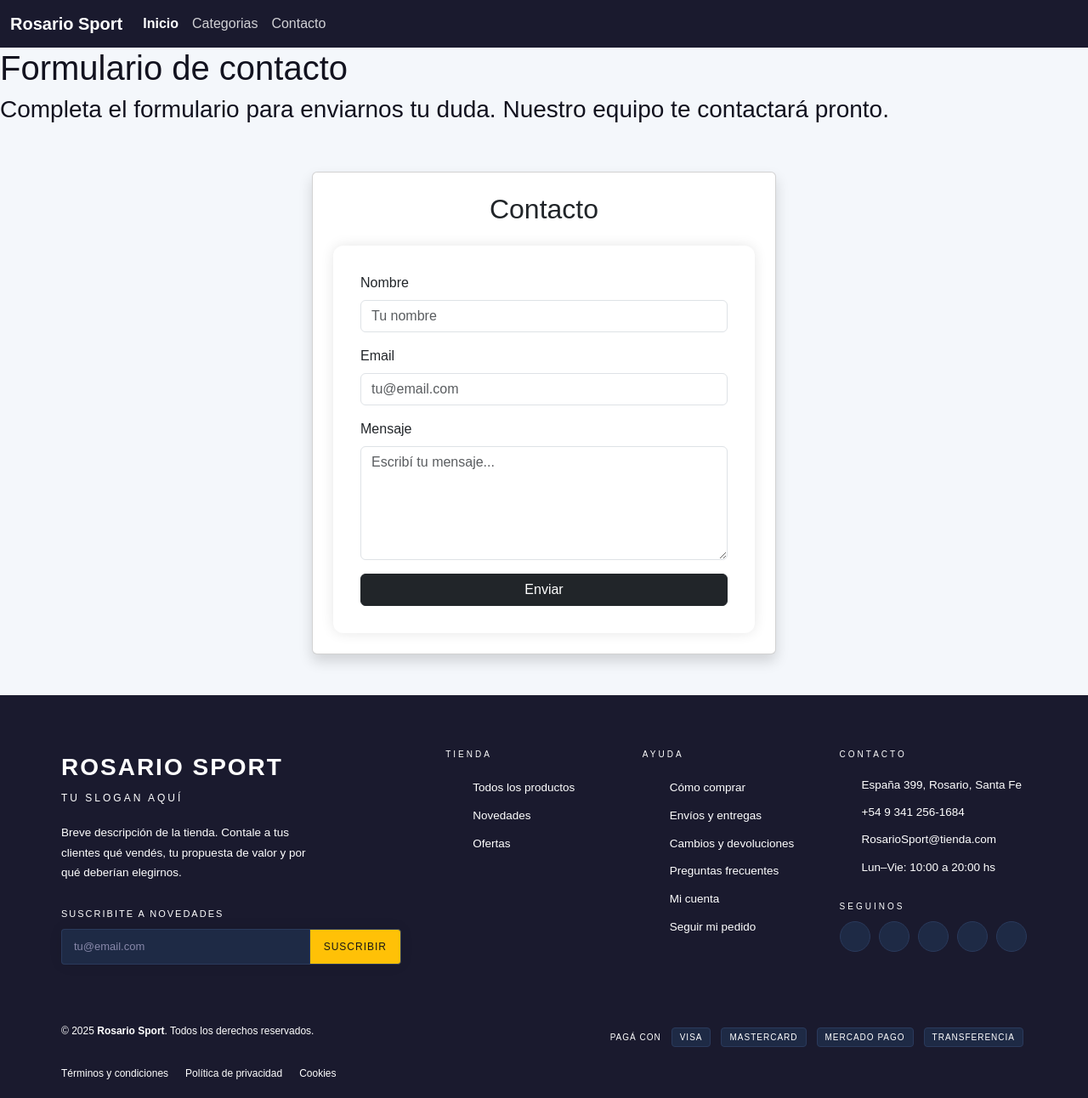
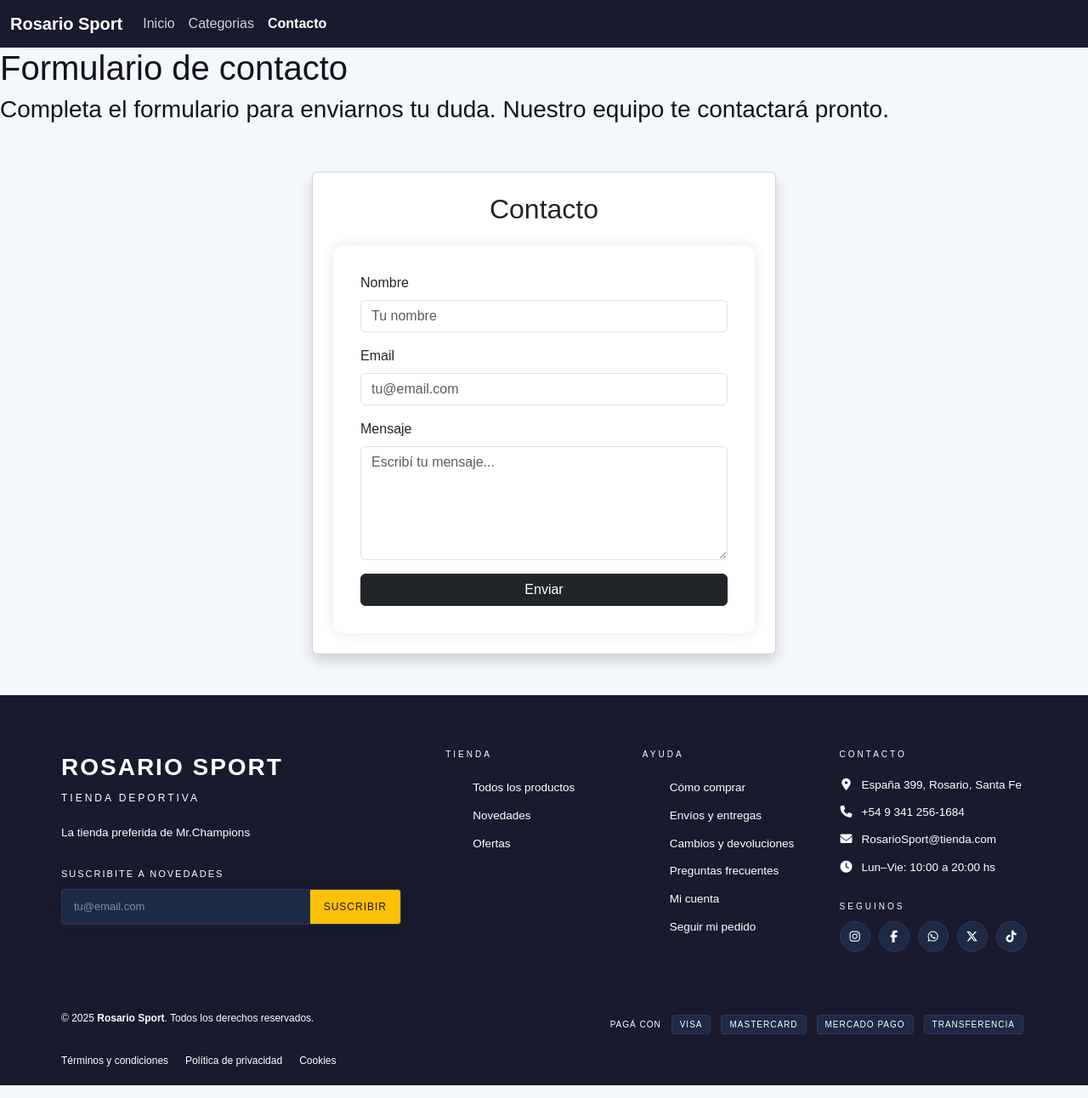
Before and after one commit to Cris-YHN/Proyecto-Tienda-Online-Grupo-BL, a plain HTML site: page contacto.html in a window 1280 px wide. Shown: the whole page at 85% size. Drawn offline with nearby package versions, Linux system fonts and the light colour scheme.

Commit message:
Correccion de Bugs y Documentacion

```diff
--- a/contacto.html
+++ b/contacto.html
@@ -6,6 +6,7 @@
     <title>Contacto</title>
     <link href="https://cdn.jsdelivr.net/npm/bootstrap@5.3.8/dist/css/bootstrap.min.css" rel="stylesheet" integrity="sha384-sRIl4kxILFvY47J16cr9ZwB07vP4J8+LH7qKQnuqkuIAvNWLzeN8tE5YBujZqJLB" crossorigin="anonymous">
     <link rel="stylesheet" href="assets/css/styles.css">
+    <link rel="stylesheet" href="https://cdnjs.cloudflare.com/ajax/libs/font-awesome/6.5.0/css/all.min.css">
 </head>
 
 <body>
@@ -18,13 +19,13 @@
             <div class="collapse navbar-collapse" id="navbarNav">
                 <ul class="navbar-nav">
                     <li class="nav-item">
-                        <a class="nav-link active" aria-current="page" href="index.html">Inicio</a>
+                        <a class="nav-link" aria-current="page" href="index.html">Inicio</a>
                     </li>
                     <li class="nav-item">
                         <a class="nav-link" href="#">Categorias</a>
                     </li>
                     <li class="nav-item">
-                        <a class="nav-link" href="#">Contacto</a>
+                        <a class="nav-link active" href="#">Contacto</a>
                     </li>
 
                 </ul>
@@ -117,10 +118,9 @@
                 <!-- ── Columna 1: Marca + newsletter ── -->
                 <div class="footer-brand">
                 <span class="brand-name">Rosario Sport</span>
-                <span class="brand-tagline">Tu slogan aquí</span>
+                <span class="brand-tagline">Tienda Deportiva</span>
                 <p class="brand-desc">
-                    Breve descripción de la tienda. Contale a tus clientes qué
-                    vendés, tu propuesta de valor y por qué deberían elegirnos.
+                    La tienda preferida de Mr.Champions
                 </p>
 
                 <span class="newsletter-label">Suscribite a novedades</span>
```
Also changed, not shown: docs/README.md.
